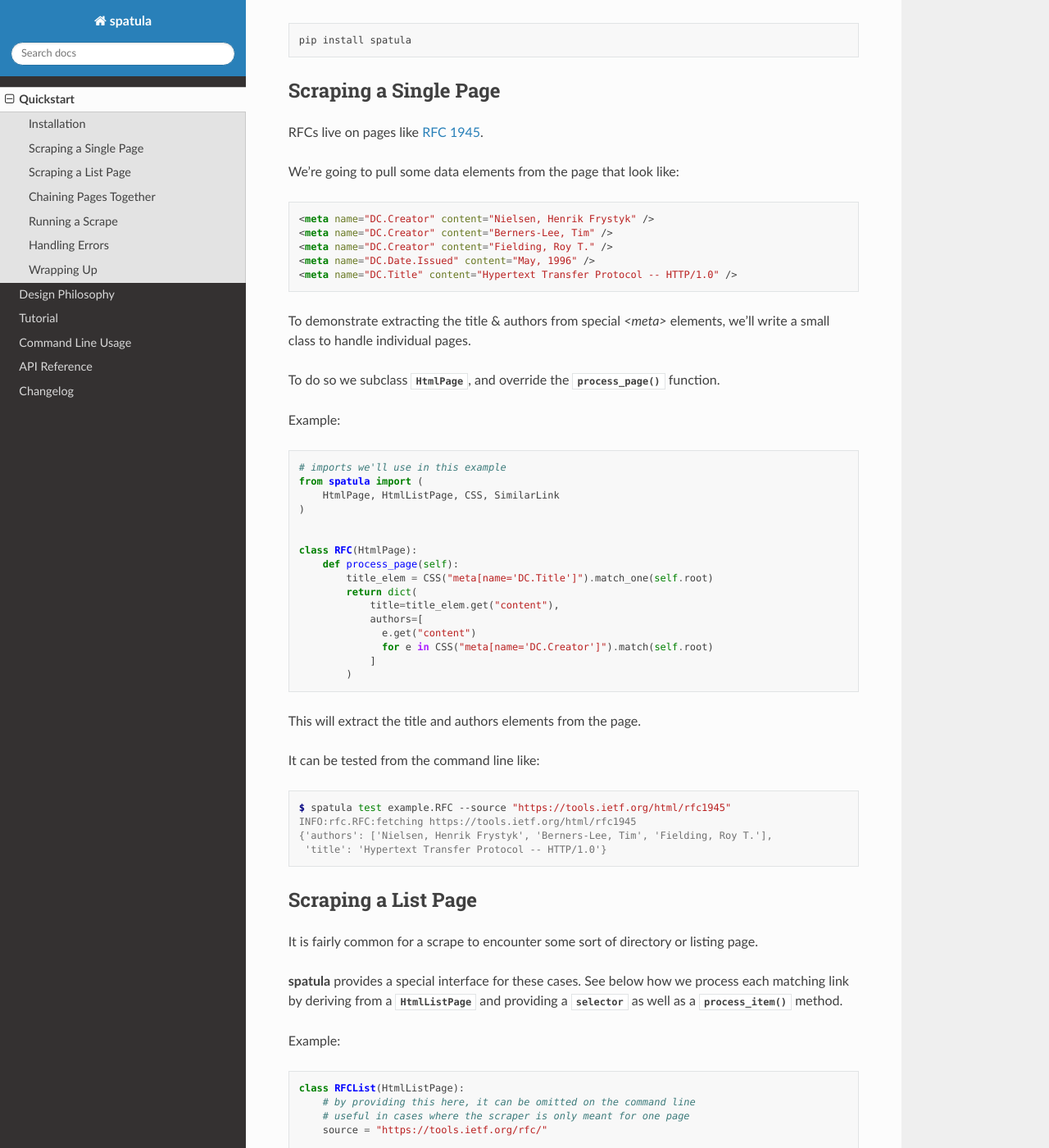
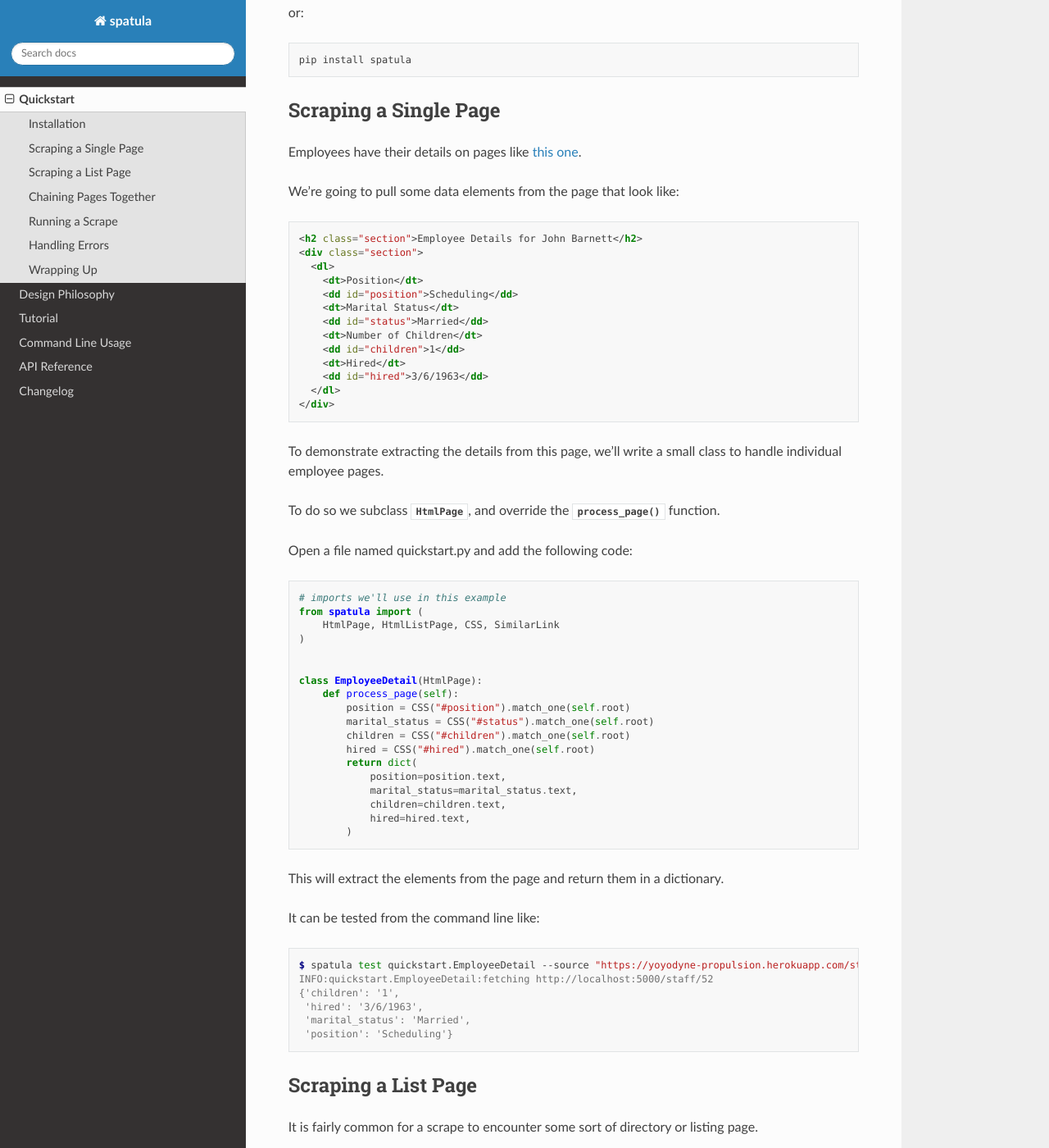
Before and after one commit to jamesturk/spatula, a Sphinx documentation site: the page built from docs/quickstart.rst, in a window 1280 px wide and 1400 px high, scrolled down 495 px. Shown: the whole window at 82% size. Built offline with Sphinx 7.4.7 and the Read the Docs theme 2.0.0, drawn with Linux system fonts in a browser that asks for light colours; some of the changed text lies outside the part shown.

Commit message:
yoyodyne WIP

```diff
--- a/docs/changelog.rst
+++ b/docs/changelog.rst
@@ -2,10 +2,7 @@ Changelog
 =========
 
 0.7.0 -
-------------------
-
-* add scout command
-
+-------
 
 0.6.0 - 2021-04-12
 ------------------
--- a/docs/quickstart.rst
+++ b/docs/quickstart.rst
@@ -1,10 +1,10 @@
 Quickstart
 ==========
 
-This guide contains quick examples of how you could scrape a small list of `RFCs <https://en.wikipedia.org/wiki/Request_for_Comments>`_ to demonstrate what it looks like to write a scraper using **spatula**.
+This guide contains quick examples of how you could scrape a small list of employees of the fictional `Yoyodyne Propulsion Systems <https://yoyodyne-propulsion.herokuapp.com/>`_, a site developed for demonstrating web scraping.  This will give you an idea of what it looks like to write a scraper using **spatula**.
 
 You can skip ahead if you want to read about **spatula**'s :ref:`Design Philosophy`,
-or check out the :ref:`Tutorial` or :ref:`API Reference`.
+or check out the Full :ref:`Tutorial` or :ref:`API Reference`.
 
 Installation
 ------------
@@ -21,23 +21,31 @@ or::
 Scraping a Single Page
 ----------------------
 
-RFCs live on pages like `RFC 1945 <https://tools.ietf.org/html/rfc1945>`_.
+Employees have their details on pages like `this one <https://yoyodyne-propulsion.herokuapp.com/staff/52>`_.
 
 We're going to pull some data elements from the page that look like:
 
 .. code-block:: html
 
-  <meta name="DC.Creator" content="Nielsen, Henrik Frystyk" />
-  <meta name="DC.Creator" content="Berners-Lee, Tim" />
-  <meta name="DC.Creator" content="Fielding, Roy T." />
-  <meta name="DC.Date.Issued" content="May, 1996" />
-  <meta name="DC.Title" content="Hypertext Transfer Protocol -- HTTP/1.0" />
+    <h2 class="section">Employee Details for John Barnett</h2>
+    <div class="section">
+      <dl>
+        <dt>Position</dt>
+        <dd id="position">Scheduling</dd>
+        <dt>Marital Status</dt>
+        <dd id="status">Married</dd>
+        <dt>Number of Children</dt>
+        <dd id="children">1</dd>
+        <dt>Hired</dt>
+        <dd id="hired">3/6/1963</dd>
+      </dl>
+    </div>
 
-To demonstrate extracting the title & authors from special `<meta>` elements, we'll write a small class to handle individual pages.
+To demonstrate extracting the details from this page, we'll write a small class to handle individual employee pages.
 
 To do so we subclass :py:class:`HtmlPage`, and override the :py:meth:`process_page` function.
 
-Example::
+Open a file named quickstart.py and add the following code::
 
   # imports we'll use in this example
   from spatula import (
@@ -45,28 +53,32 @@ Example::
   )
 
 
-  class RFC(HtmlPage):
+  class EmployeeDetail(HtmlPage):
       def process_page(self):
-          title_elem = CSS("meta[name='DC.Title']").match_one(self.root)
+          position = CSS("#position").match_one(self.root)
+          marital_status = CSS("#status").match_one(self.root)
+          children = CSS("#children").match_one(self.root)
+          hired = CSS("#hired").match_one(self.root)
           return dict(
-              title=title_elem.get("content"),
-              authors=[
-                e.get("content")
-                for e in CSS("meta[name='DC.Creator']").match(self.root)
-              ]
+              position=position.text,
+              marital_status=marital_status.text,
+              children=children.text,
+              hired=hired.text,
           )
 
 
-This will extract the title and authors elements from the page.
+This will extract the elements from the page and return them in a dictionary.
 
 It can be tested from the command line like:
 
 .. code-block:: console
 
-  $ spatula test example.RFC --source "https://tools.ietf.org/html/rfc1945"
-  INFO:rfc.RFC:fetching https://tools.ietf.org/html/rfc1945
-  {'authors': ['Nielsen, Henrik Frystyk', 'Berners-Lee, Tim', 'Fielding, Roy T.'],
-   'title': 'Hypertext Transfer Protocol -- HTTP/1.0'}
+  $ spatula test quickstart.EmployeeDetail --source "https://yoyodyne-propulsion.herokuapp.com/staff/52"
+  INFO:quickstart.EmployeeDetail:fetching http://localhost:5000/staff/52
+  {'children': '1',
+   'hired': '3/6/1963',
+   'marital_status': 'Married',
+   'position': 'Scheduling'}
 
 
 Scraping a List Page
```
